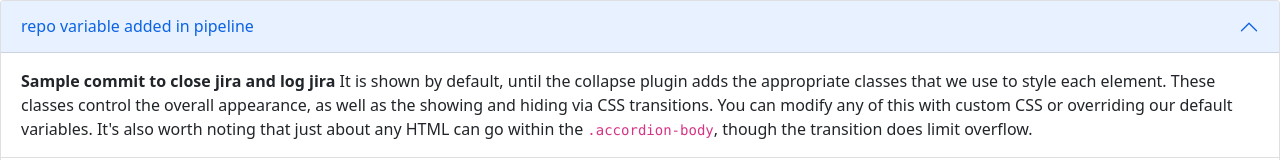
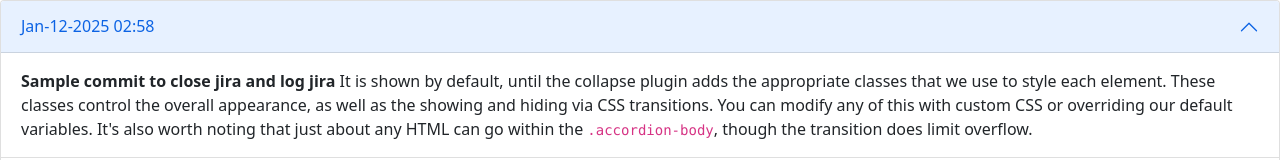
Before and after one commit to MateenKhan/Angular-template, an Angular app: page / in a window 1280 px wide. Shown: the top 160 px of the page. Built offline with nearby package versions, Linux system fonts and the light colour scheme.

Commit message:
changed content to see the changes

```diff
--- a/src/app/app.component.html
+++ b/src/app/app.component.html
@@ -9,7 +9,7 @@
         aria-expanded="true"
         aria-controls="collapseOne"
       >
-        repo variable added in pipeline
+        Jan-12-2025 02:58
       </button>
     </h2>
     <div
```
